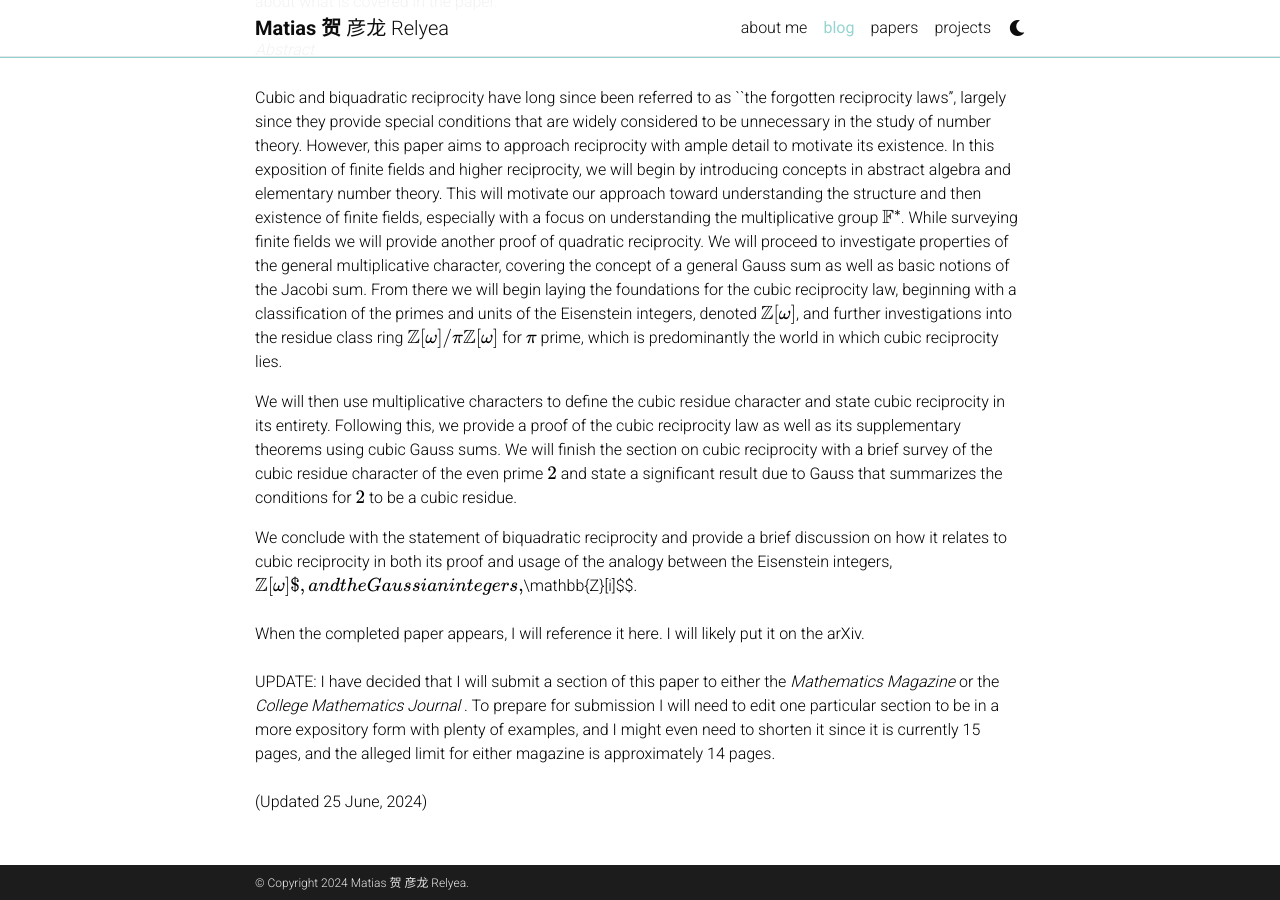
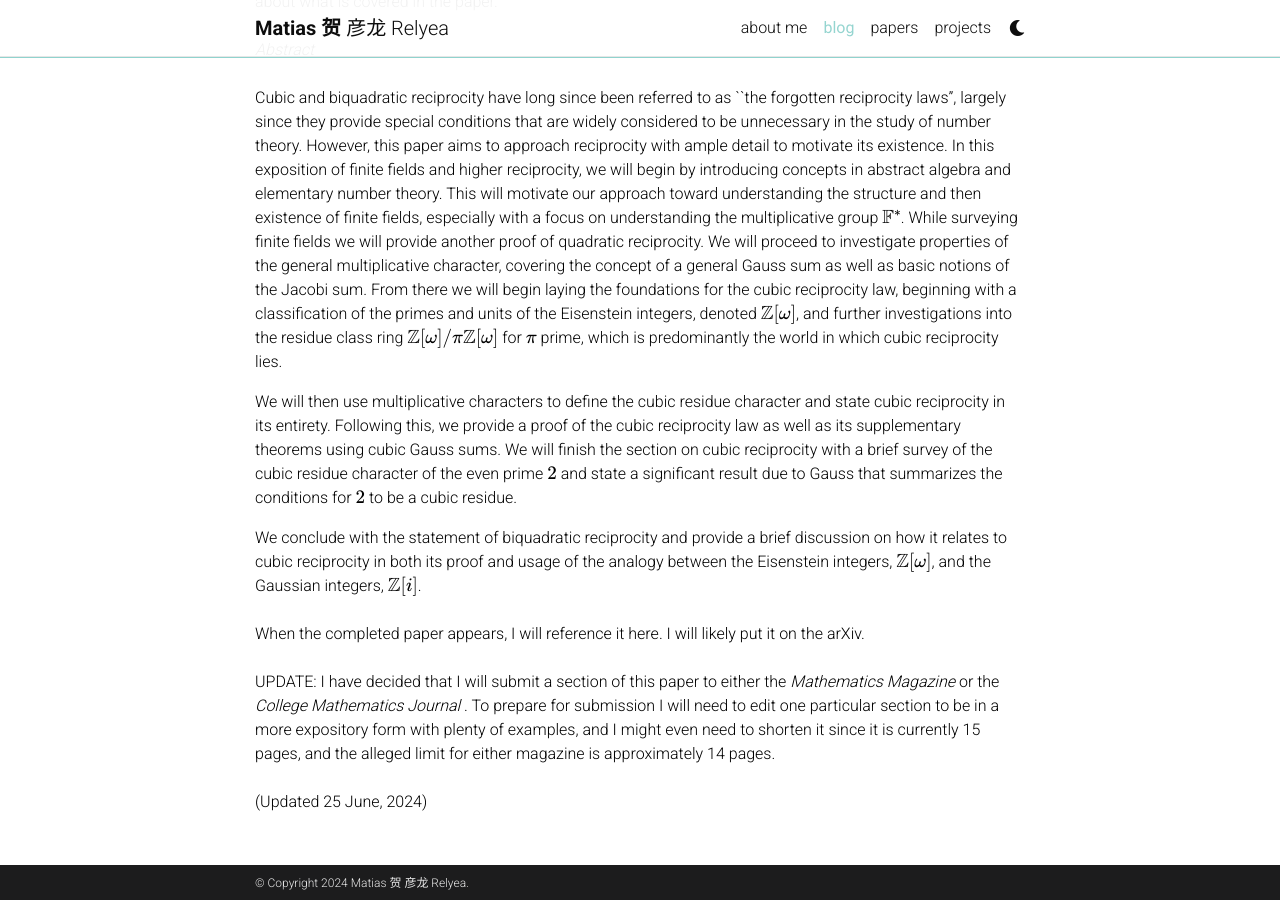
Before and after one commit to Quadcryo/quadcryo, a Jekyll site: the page built from _posts/2024-06-07-cubicbiquadratic(update).md, in a window 1280 px wide and 900 px high, scrolled down 561 px. Built offline with Jekyll 4.4.1, drawn with Linux system fonts in a browser that asks for light colours; comment, search, counter and statistics services are not loaded; a style sheet for code colours, icons or effects is not loaded.

Commit message:
bro I forgot a dollar sign
Signed-off-by: Quadcryo <92400092+Quadcryo@users.noreply.github.com>

```diff
--- a/_posts/2024-06-07-cubicbiquadratic(update).md
+++ b/_posts/2024-06-07-cubicbiquadratic(update).md
@@ -18,7 +18,7 @@ Cubic and biquadratic reciprocity have long since been referred to as ``the forg
 
 We will then use multiplicative characters to define the cubic residue character and state cubic reciprocity in its entirety. Following this, we provide a proof of the cubic reciprocity law as well as its supplementary theorems using cubic Gauss sums. We will finish the section on cubic reciprocity with a brief survey of the cubic residue character of the even prime $$2$$ and state a significant result due to Gauss that summarizes the conditions for $$2$$ to be a cubic residue.
 
-We conclude with the statement of biquadratic reciprocity and provide a brief discussion on how it relates to cubic reciprocity in both its proof and usage of the analogy between the Eisenstein integers, $$\mathbb{Z}[\omega]$, and the Gaussian integers, $$\mathbb{Z}[i]$$.
+We conclude with the statement of biquadratic reciprocity and provide a brief discussion on how it relates to cubic reciprocity in both its proof and usage of the analogy between the Eisenstein integers, $$\mathbb{Z}[\omega]$$, and the Gaussian integers, $$\mathbb{Z}[i]$$.
 <br>
 <br>
 When the completed paper appears, I will reference it here. I will likely put it on the arXiv.
```
